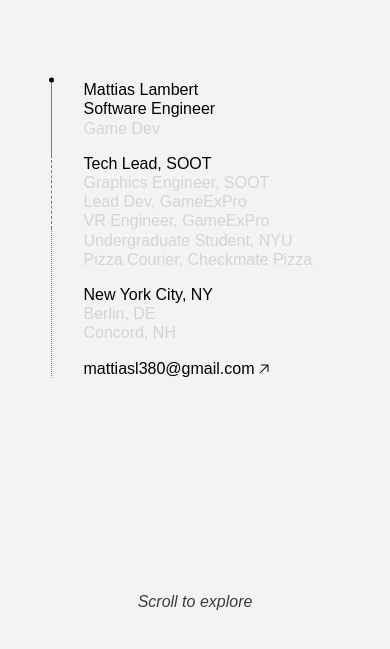
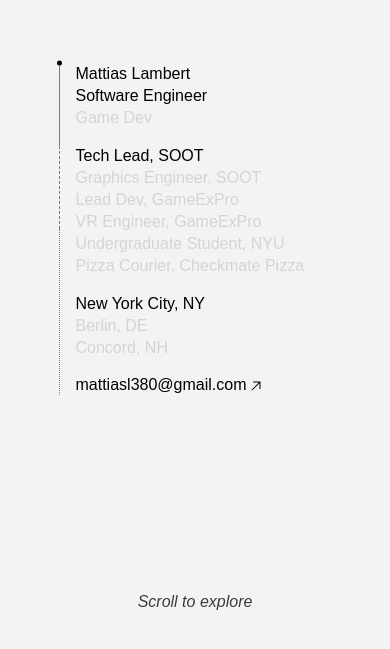
Before and after one commit to megan-mai/mattias-portfolio, a React (Vite) app: page / in a window 390 px wide. Shown: the part 193-842 px from the top of the page. Built offline with nearby package versions, Linux system fonts and the light colour scheme.

Commit message:
mobile formatting fixes

```diff
--- a/src/Desktoplayout.jsx
+++ b/src/Desktoplayout.jsx
@@ -1,7 +1,13 @@
+import { useState, useEffect } from 'react'
 import { timeline } from './data.js'
 import YearWheel from './YearWheel'
 
 function DesktopLayout({ selectedYear, setSelectedYear, showPrompt, setShowPrompt }) {
+  const [loaded, setLoaded] = useState(false)
+  useEffect(() => {
+    const t = setTimeout(() => setLoaded(true), 1300)
+    return () => clearTimeout(t)
+  }, [])
   const years = Array.from({ length: 13 }, (_, i) => 2026 - i)
   const uniqueLocations = [...new Set(timeline.map(l => l.location))]
   const tickPosition = ((2026 - selectedYear) / (2026 - 2014)) * 100
@@ -12,13 +18,13 @@ function DesktopLayout({ selectedYear, setSelectedYear, showPrompt, setShowPromp
     <div className="h-screen m-0 flex flex-col items-center justify-center">
       <div className="flex w-fit m-auto gap-[2em] items-center">
 
-        <YearWheel selectedYear={selectedYear} setSelectedYear={setSelectedYear} setShowPrompt={setShowPrompt} />
+        <YearWheel selectedYear={selectedYear} setSelectedYear={setSelectedYear} setShowPrompt={setShowPrompt} loaded={loaded} />
 
         {/* Line */}
         <div className="relative flex flex-col h-full px-4 -mx-4">
           <div className="flex-[25%] border-r-1 border-solid expand-line"></div>
-          <div className="flex-[25%] border-r-1 border-dashed expand-line" style={{ animationDelay: '1s' }}></div>
-          <div className="flex-[50%] border-r-1 border-dotted expand-line" style={{ animationDelay: '2s' }}></div>
+          <div className="flex-[25%] border-r-1 border-dashed expand-line" style={{ animationDelay: '0.2s' }}></div>
+          <div className="flex-[50%] border-r-1 border-dotted expand-line" style={{ animationDelay: '0.4s' }}></div>
           <div
             className="dot absolute w-[5px] h-[5px] bg-black rounded-full transition-all duration-200 right-[14px] -translate-y-1/2"
             style={{ top: `${tickPosition}%` }}
@@ -52,7 +58,7 @@ function DesktopLayout({ selectedYear, setSelectedYear, showPrompt, setShowPromp
             const isActive = selectedYear >= item.startYear && (selectedYear <= item.endYear || item.endYear == null)
             const className = `${isActive ? "text-black" : "text-zinc-300"} flex fade-in cursor-pointer`
             const content = <>{item.role}, {item.company}{item.url && <svg className='mx-[2px] mt-[6px] opacity-0 group-hover:opacity-100' xmlns="http://www.w3.org/2000/svg" width="12" height="12" fill="currentColor" stroke="currentColor" strokeWidth="16" strokeLinejoin="miter" strokeLinecap="square" viewBox="0 0 256 256"><path d="M200,64V168a8,8,0,0,1-16,0V83.31L69.66,197.66a8,8,0,0,1-11.32-11.32L172.69,72H88a8,8,0,0,1,0-16H192A8,8,0,0,1,200,64Z"/></svg>}</>
-            const hoverProps = { onMouseEnter: () => { setSelectedYear(item.endYear ?? 2026); setShowPrompt(false) } }
+            const hoverProps = loaded ? { onMouseEnter: () => { setSelectedYear(item.endYear ?? 2026); setShowPrompt(false) } } : {}
             return item.url
               ? <a href={item.url} target="_blank" rel="noopener noreferrer" className={`${className} group hover:no-underline`} style={{ animationDelay: `${(index * 100) + 300}ms` }} key={index} {...hoverProps}>{content}</a>
               : <p className={`${className} group`} style={{ animationDelay: `${(index * 100) + 300}ms` }} key={index} {...hoverProps}>{content}</p>
--- a/src/Mobilelayout.jsx
+++ b/src/Mobilelayout.jsx
@@ -1,28 +1,33 @@
+import { useState, useEffect } from 'react'
 import { timeline } from './data.js'
 
 // eslint-disable-next-line
 function MobileLayout({ selectedYear, setSelectedYear, showPrompt, setShowPrompt }) {
+  const [loaded, setLoaded] = useState(false)
+  useEffect(() => {
+    const t = setTimeout(() => setLoaded(true), 1300)
+    return () => clearTimeout(t)
+  }, [])
     const uniqueLocations = [...new Set(timeline.map(l => l.location))]
     const tickPosition = ((2026 - selectedYear) / (2026 - 2014)) * 100
     const roles = ["Software Engineer", "Game Dev"]
   return (
 <div className="flex flex-col items-center justify-center" style={{ height: '100dvh' }}>
-      <div className="flex w-fit m-auto gap-[2em]">
+      <div className="flex w-fit m-auto gap-[1em]">
          <div className="relative flex flex-col h-full">
            <div className="flex-[25%] flex-1 expand-line" style={{ borderRight: '1px solid black' }} />
-          <div className="flex-[25%] flex-1 expand-line" style={{ borderRight: '1px dashed black', animationDelay: '1s' }} />
-          <div className="flex-[50%] flex-1 expand-line" style={{ borderRight: '1px dotted black', animationDelay: '2.0s' }} />
+          <div className="flex-[25%] flex-1 expand-line" style={{ borderRight: '1px dashed black', animationDelay: '0.2s' }} />
+          <div className="flex-[50%] flex-1 expand-line" style={{ borderRight: '1px dotted black', animationDelay: '0.4s' }} />
                   <div
             className="absolute w-[5px] h-[5px] bg-black rounded-full -right-[2px] transition-all duration-200 -translate-y-1/2"
             style={{ top: `${tickPosition}%` }}
           />
-
         </div>
 
         <div className="flex flex-col gap-y-4 justify-center">
 
          {/* Name + Profession */}
-          <div className="text-zinc-300">
+          <div className="text-zinc-300 leading-snug">
             <a href="https://youtu.be/lCZlTveKg04?si=wIdCwAQwaqN7z1WA&t=6" target='_blank' className="text-black fade-in hover:no-underline" style={{ animationDelay: '0ms'}}>Mattias Lambert</a>
             {roles.map((role, index) => {
               const isActive = timeline.some(r =>
@@ -38,12 +43,12 @@ function MobileLayout({ selectedYear, setSelectedYear, showPrompt, setShowPrompt
           </div>
 
           {/* ROLES */}
-          <div className="w-64 overflow-visible">
+          <div className="w-64 overflow-visible leading-snug">
           {timeline.map((item, index) => {
             const isActive = selectedYear >= item.startYear && (selectedYear <= item.endYear || item.endYear == null)
-            const className = `${isActive ? "text-black" : "text-zinc-300"} flex fade-in`
+            const className = `${isActive ? "text-black" : "text-zinc-300"} flex fade-in cursor-pointer`
             const content = <>{item.role}, {item.company}{item.url && <svg className='mx-[2px] mt-[6px] opacity-0 group-hover:opacity-100' xmlns="http://www.w3.org/2000/svg" width="12" height="12" fill="currentColor" stroke="currentColor" strokeWidth="16" strokeLinejoin="miter" strokeLinecap="square" viewBox="0 0 256 256"><path d="M200,64V168a8,8,0,0,1-16,0V83.31L69.66,197.66a8,8,0,0,1-11.32-11.32L172.69,72H88a8,8,0,0,1,0-16H192A8,8,0,0,1,200,64Z"/></svg>}</>
-            const hoverProps = { onMouseEnter: () => { setSelectedYear(item.endYear ?? 2026); setShowPrompt(false) } }
+            const hoverProps = loaded ? { onMouseEnter: () => { setSelectedYear(item.endYear ?? 2026); setShowPrompt(false) } } : {}
             return item.url
               ? <a href={item.url} target="_blank" rel="noopener noreferrer" className={`${className} group hover:no-underline`} style={{ animationDelay: `${(index * 25) + 75}ms` }} key={index} {...hoverProps}>{content}</a>
               : <p className={`${className} group`} style={{ animationDelay: `${(index * 25) + 75}ms` }} key={index} {...hoverProps}>{content}</p>
@@ -52,7 +57,7 @@ function MobileLayout({ selectedYear, setSelectedYear, showPrompt, setShowPrompt
 
 
           {/* LOCATIONS */}
-          <div className="text-zinc-300">
+          <div className="text-zinc-300 leading-snug">
           {uniqueLocations.map((location, index) => {
               const isActive = timeline.some(l =>
                 l.location === location &&
--- a/src/YearWheel.jsx
+++ b/src/YearWheel.jsx
@@ -1,4 +1,4 @@
-function YearWheel({ selectedYear, setSelectedYear, setShowPrompt }) {
+function YearWheel({ selectedYear, setSelectedYear, setShowPrompt, loaded }) {
   const years = Array.from({ length: 13 }, (_, i) => 2026 - i)
 
   return (
@@ -6,8 +6,8 @@ function YearWheel({ selectedYear, setSelectedYear, setShowPrompt }) {
       {years.map(year => (
         <div
           key={year}
-          className={`cursor-pointer leading-normal ${year === selectedYear ? ' text-black' : 'text-zinc-300'}`}
-          onMouseEnter={() => { setSelectedYear(year); setShowPrompt(false) }}
+          className={`cursor-pointer leading-snug ${year === selectedYear ? ' text-black' : 'text-zinc-300'}`}
+          onMouseEnter={loaded ? () => { setSelectedYear(year); setShowPrompt(false) } : undefined}
         >
           {year}
         </div>
--- a/src/index.css
+++ b/src/index.css
@@ -82,6 +82,6 @@ button:focus-visible {
 
 .expand-line {
   clip-path: inset(0 0 100% 0);
-  animation: expandLine 1s linear forwards;
+  animation: expandLine 0.2s linear forwards;
   transform-origin: top;
 }
```
